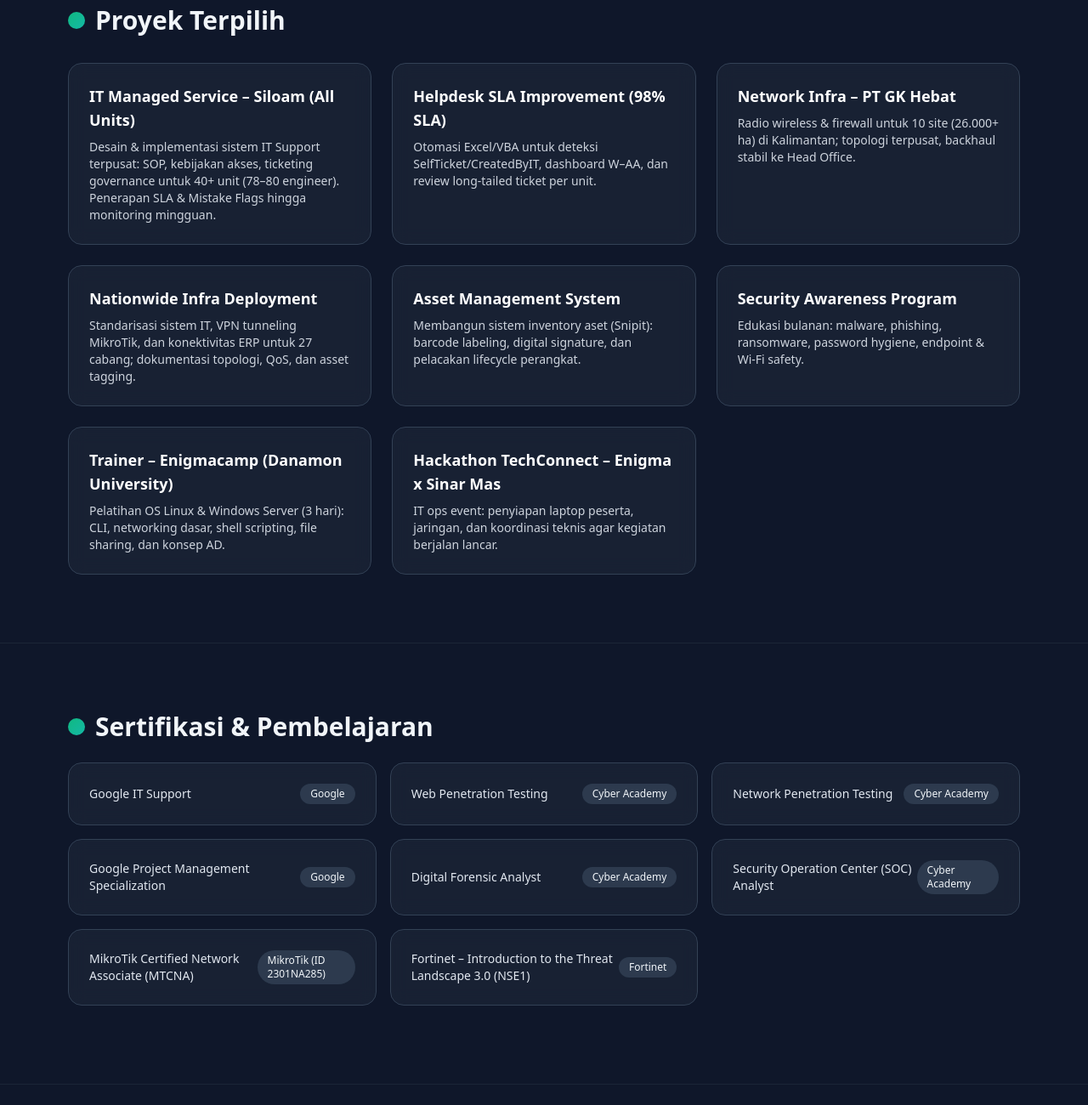
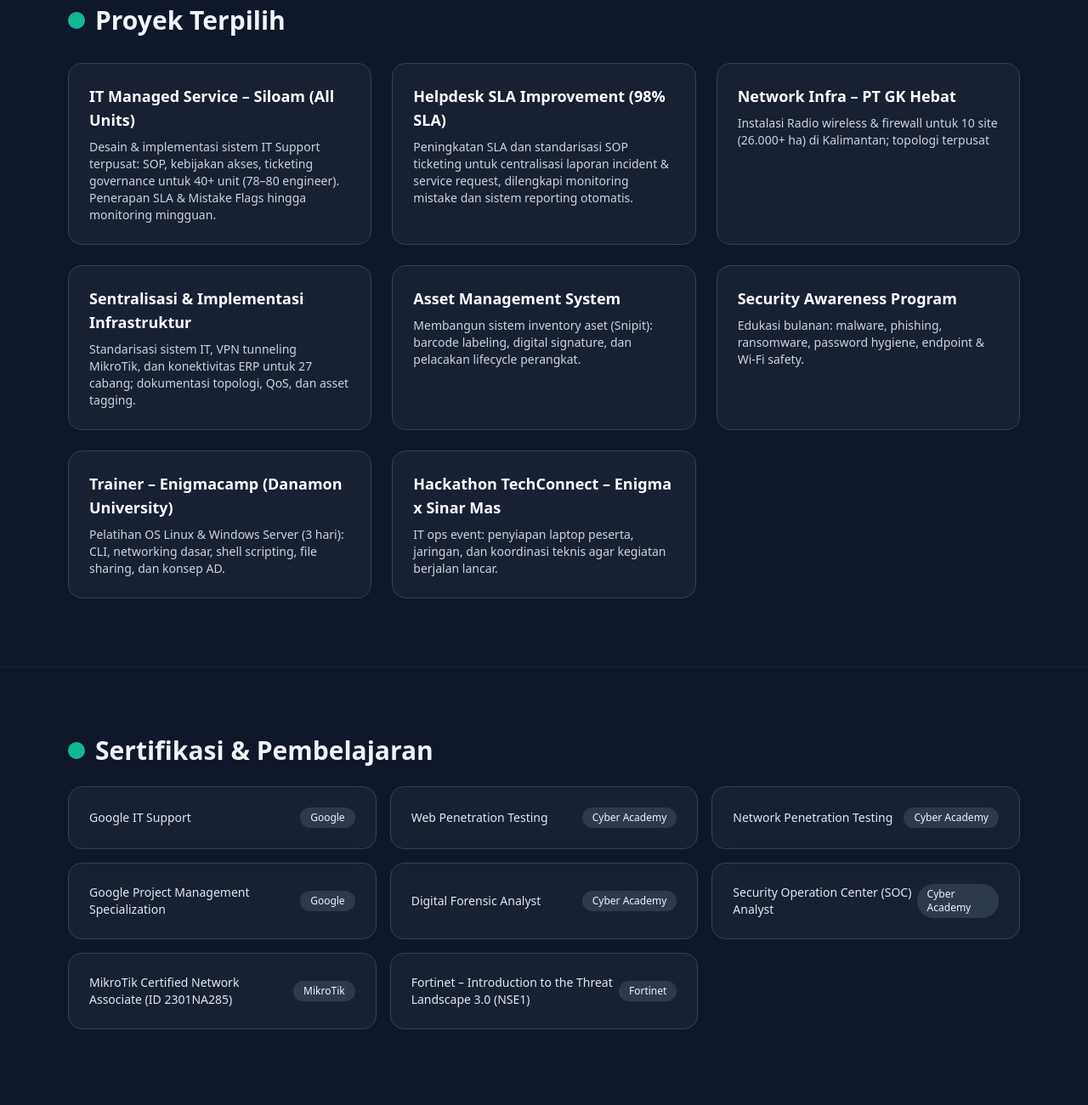
Before and after one commit to ojanriders/portofolio, a plain HTML site: page index.html in a window 1280 px wide. Shown: the part 1720-3020 px from the top of the page at 85% size. Drawn offline with nearby package versions, Linux system fonts and the light colour scheme; no server answers.

Commit message:
Update index.html

```diff
--- a/index.html
+++ b/index.html
@@ -200,9 +200,9 @@ Saya percaya bahwa kombinasi antara kemampuan teknis, komunikasi yang efektif, d
         <h2 class="text-2xl md:text-3xl font-semibold flex items-center gap-3"><span class="h-5 w-5 rounded-full accent inline-block"></span> Proyek Terpilih</h2>
         <div class="mt-8 grid gap-6 md:grid-cols-2 lg:grid-cols-3">
           <article class="rounded-2xl glass border border-slate-700 p-6 flex flex-col"><h3 class="text-white text-lg font-semibold">IT Managed Service – Siloam (All Units)</h3><p class="text-slate-200/90 text-sm mt-2">Desain & implementasi sistem IT Support terpusat: SOP, kebijakan akses, ticketing governance untuk 40+ unit (78–80 engineer). Penerapan SLA & Mistake Flags hingga monitoring mingguan.</p></article>
-          <article class="rounded-2xl glass border border-slate-700 p-6 flex flex-col"><h3 class="text-white text-lg font-semibold">Helpdesk SLA Improvement (98% SLA)</h3><p class="text-slate-200/90 text-sm mt-2">Otomasi Excel/VBA untuk deteksi SelfTicket/CreatedByIT, dashboard W–AA, dan review long‑tailed ticket per unit.</p></article>
-          <article class="rounded-2xl glass border border-slate-700 p-6 flex flex-col"><h3 class="text-white text-lg font-semibold">Network Infra – PT GK Hebat</h3><p class="text-slate-200/90 text-sm mt-2">Radio wireless & firewall untuk 10 site (26.000+ ha) di Kalimantan; topologi terpusat, backhaul stabil ke Head Office.</p></article>
-          <article class="rounded-2xl glass border border-slate-700 p-6 flex flex-col"><h3 class="text-white text-lg font-semibold">Nationwide Infra Deployment</h3><p class="text-slate-200/90 text-sm mt-2">Standarisasi sistem IT, VPN tunneling MikroTik, dan konektivitas ERP untuk 27 cabang; dokumentasi topologi, QoS, dan asset tagging.</p></article>
+          <article class="rounded-2xl glass border border-slate-700 p-6 flex flex-col"><h3 class="text-white text-lg font-semibold">Helpdesk SLA Improvement (98% SLA)</h3><p class="text-slate-200/90 text-sm mt-2">Peningkatan SLA dan standarisasi SOP ticketing untuk centralisasi laporan incident & service request, dilengkapi monitoring mistake dan sistem reporting otomatis.</p></article>
+          <article class="rounded-2xl glass border border-slate-700 p-6 flex flex-col"><h3 class="text-white text-lg font-semibold">Network Infra – PT GK Hebat</h3><p class="text-slate-200/90 text-sm mt-2">Instalasi Radio wireless & firewall untuk 10 site (26.000+ ha) di Kalimantan; topologi terpusat</p></article>
+          <article class="rounded-2xl glass border border-slate-700 p-6 flex flex-col"><h3 class="text-white text-lg font-semibold">Sentralisasi & Implementasi Infrastruktur</h3><p class="text-slate-200/90 text-sm mt-2">Standarisasi sistem IT, VPN tunneling MikroTik, dan konektivitas ERP untuk 27 cabang; dokumentasi topologi, QoS, dan asset tagging.</p></article>
           <article class="rounded-2xl glass border border-slate-700 p-6 flex flex-col"><h3 class="text-white text-lg font-semibold">Asset Management System</h3><p class="text-slate-200/90 text-sm mt-2">Membangun sistem inventory aset (Snipit): barcode labeling, digital signature, dan pelacakan lifecycle perangkat.</p></article>
           <article class="rounded-2xl glass border border-slate-700 p-6 flex flex-col"><h3 class="text-white text-lg font-semibold">Security Awareness Program</h3><p class="text-slate-200/90 text-sm mt-2">Edukasi bulanan: malware, phishing, ransomware, password hygiene, endpoint & Wi‑Fi safety.</p></article>
           <article class="rounded-2xl glass border border-slate-700 p-6 flex flex-col"><h3 class="text-white text-lg font-semibold">Trainer – Enigmacamp (Danamon University)</h3><p class="text-slate-200/90 text-sm mt-2">Pelatihan OS Linux & Windows Server (3 hari): CLI, networking dasar, shell scripting, file sharing, dan konsep AD.</p></article>
@@ -223,7 +223,7 @@ Saya percaya bahwa kombinasi antara kemampuan teknis, komunikasi yang efektif, d
           <a href="https://www.coursera.org/account/accomplishments/specialization/JM58T9D5P9B1?utm_source=link&utm_medium=certificate&utm_content=cert_image&utm_campaign=sharing_cta&utm_product=prof" target="_blank" class="rounded-2xl glass border border-slate-700 p-6 flex items-center justify-between hover:ring-emerald-500/40"><span class="text-slate-200 text-sm">Google Project Management Specialization</span><span class="bg-slate-700/80 px-3 py-1 rounded-full text-xs">Google</span></a>
           <a href="https://www.cyberacademy.id/certificate/DFA0103250752" target="_blank" class="rounded-2xl glass border border-slate-700 p-6 flex items-center justify-between hover:ring-emerald-500/40"><span class="text-slate-200 text-sm">Digital Forensic Analyst</span><span class="bg-slate-700/80 px-3 py-1 rounded-full text-xs">Cyber Academy</span></a>
           <a href="https://www.cyberacademy.id/certificate/SOCA0110243535" target="_blank" class="rounded-2xl glass border border-slate-700 p-6 flex items-center justify-between hover:ring-emerald-500/40"><span class="text-slate-200 text-sm">Security Operation Center (SOC) Analyst</span><span class="bg-slate-700/80 px-3 py-1 rounded-full text-xs">Cyber Academy</span></a>
-          <a href="#" target="_blank" class="rounded-2xl glass border border-slate-700 p-6 flex items-center justify-between hover:ring-emerald-500/40"><span class="text-slate-200 text-sm">MikroTik Certified Network Associate (MTCNA)</span><span class="bg-slate-700/80 px-3 py-1 rounded-full text-xs">MikroTik (ID 2301NA285)</span></a>
+          <a href="#" target="_blank" class="rounded-2xl glass border border-slate-700 p-6 flex items-center justify-between hover:ring-emerald-500/40"><span class="text-slate-200 text-sm">MikroTik Certified Network Associate (ID 2301NA285)</span><span class="bg-slate-700/80 px-3 py-1 rounded-full text-xs">MikroTik</span></a>
           <a href="https://www.credly.com/badges/799e0823-6faf-4ea5-a366-a845945d1562/linked_in_profile" target="_blank" class="rounded-2xl glass border border-slate-700 p-6 flex items-center justify-between hover:ring-emerald-500/40"><span class="text-slate-200 text-sm">Fortinet – Introduction to the Threat Landscape 3.0 (NSE1)</span><span class="bg-slate-700/80 px-3 py-1 rounded-full text-xs">Fortinet</span></a>
         </div>
         <p class="text-xs text-slate-400 mt-3"><!-- CONTOH: <a href="https://credly.com/badge/xxxxx" target="_blank">Link Credly</a> -->
@@ -250,7 +250,7 @@ Saya percaya bahwa kombinasi antara kemampuan teknis, komunikasi yang efektif, d
         <h2 class="text-2xl md:text-3xl font-semibold flex items-center gap-3"><span class="h-5 w-5 rounded-full accent inline-block"></span> Kontak</h2>
         <div class="mt-8 rounded-2xl glass border border-slate-700 p-6 grid lg:grid-cols-2 gap-6 items-center">
           <div class="space-y-3 text-slate-200/90 text-sm">
-            <p>Saya Sedang Opentowork (silahkan edit pesan berikut)</p>
+            <p>Saya terbuka untuk berdiskusi mengenai kesempatan kerja atau kolaborasi di bidang IT Infrastructure dan Support.</p>
             <div class="flex flex-wrap gap-4 pt-2">
               <a href="mailto:ojanriders@gmail.com" class="hover:text-white">✉️ Email</a>
               <a href="https://wa.me/6281296070148" class="hover:text-white">📱 WhatsApp</a>
```
